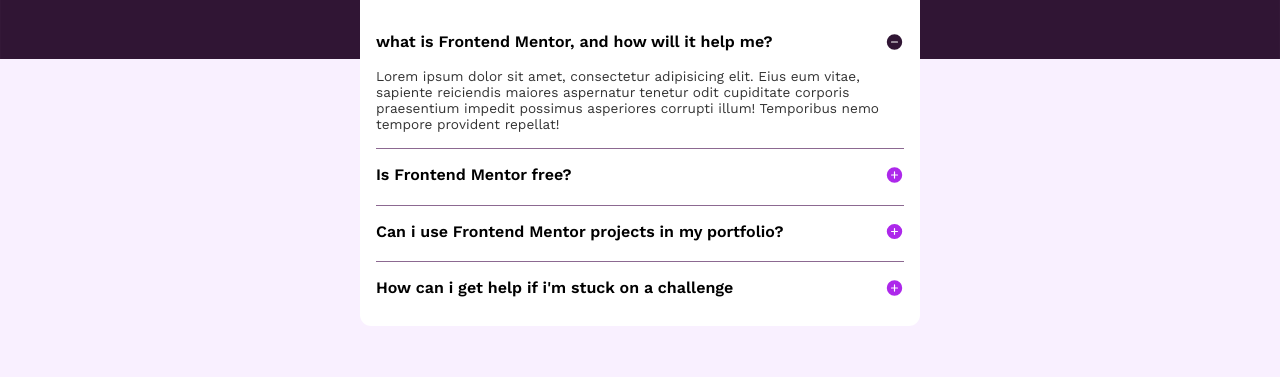
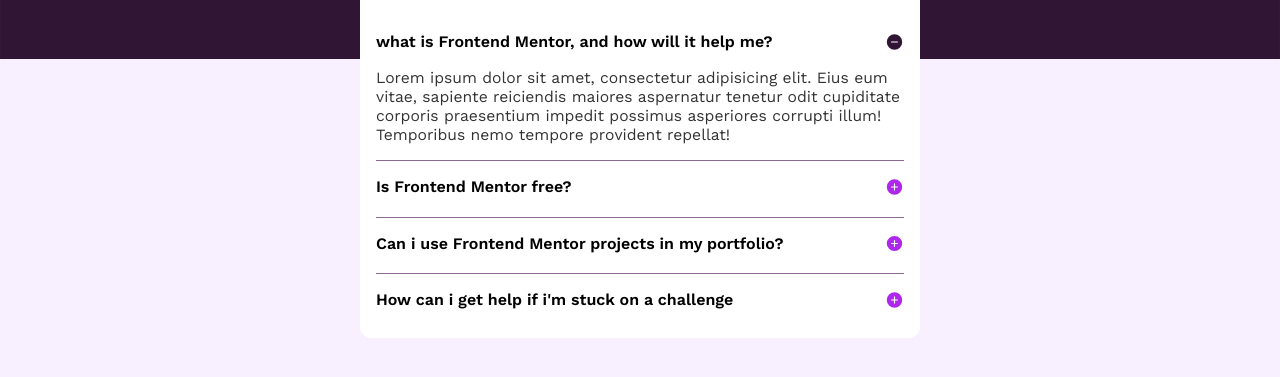
Before and after one commit to 2Clight/faq-acco-ab, a plain HTML site: page index.html in a window 1280 px wide. Both pictures are taken after a click on the element "what is Frontend Mentor, and how will it help me?". Shown: the part 225-602 px from the top of the page. Drawn offline with nearby package versions, Linux system fonts and the light colour scheme.

Commit message:
Update style.css

```diff
--- a/style.css
+++ b/style.css
@@ -28,7 +28,7 @@ h3{
 }
 p{
     opacity: 0.8;
-    font-size: 0.85rem;
+    font-size: 0.98rem;
 
 }
 .mobile-background {
```
